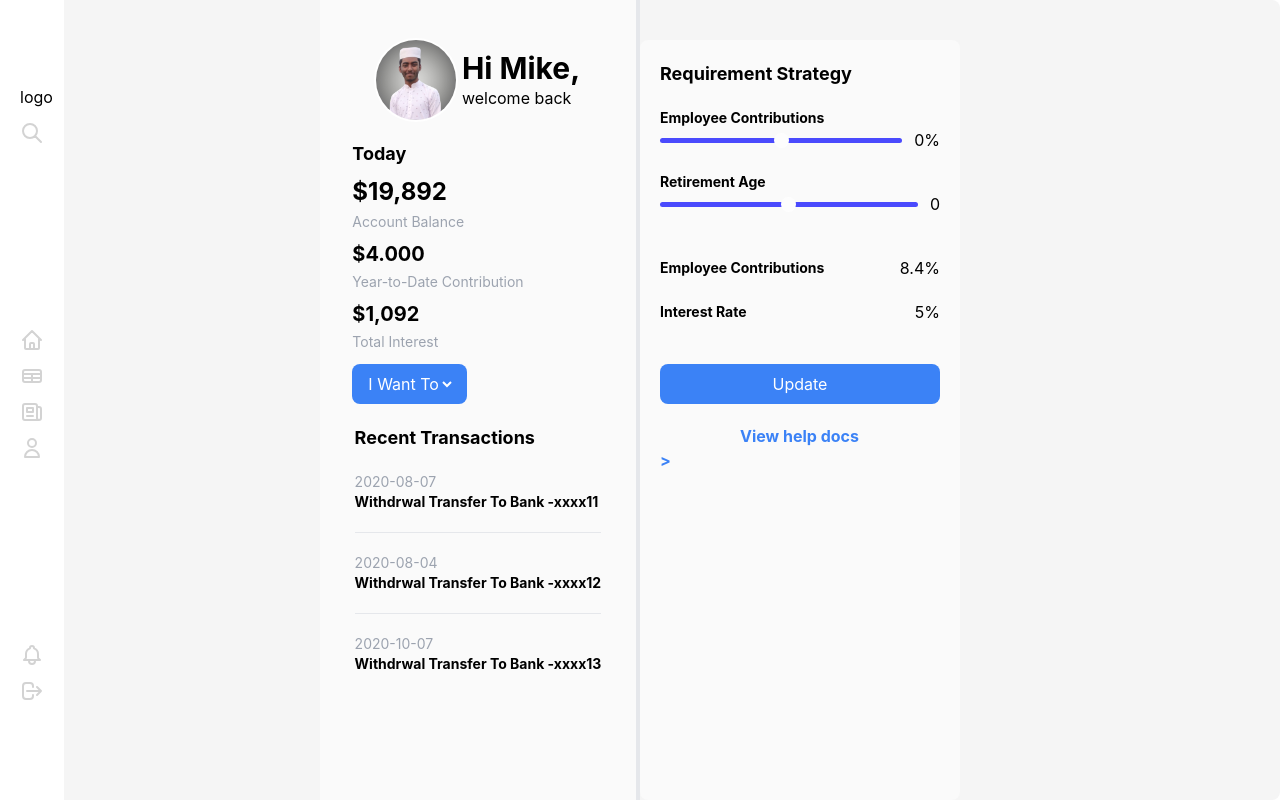
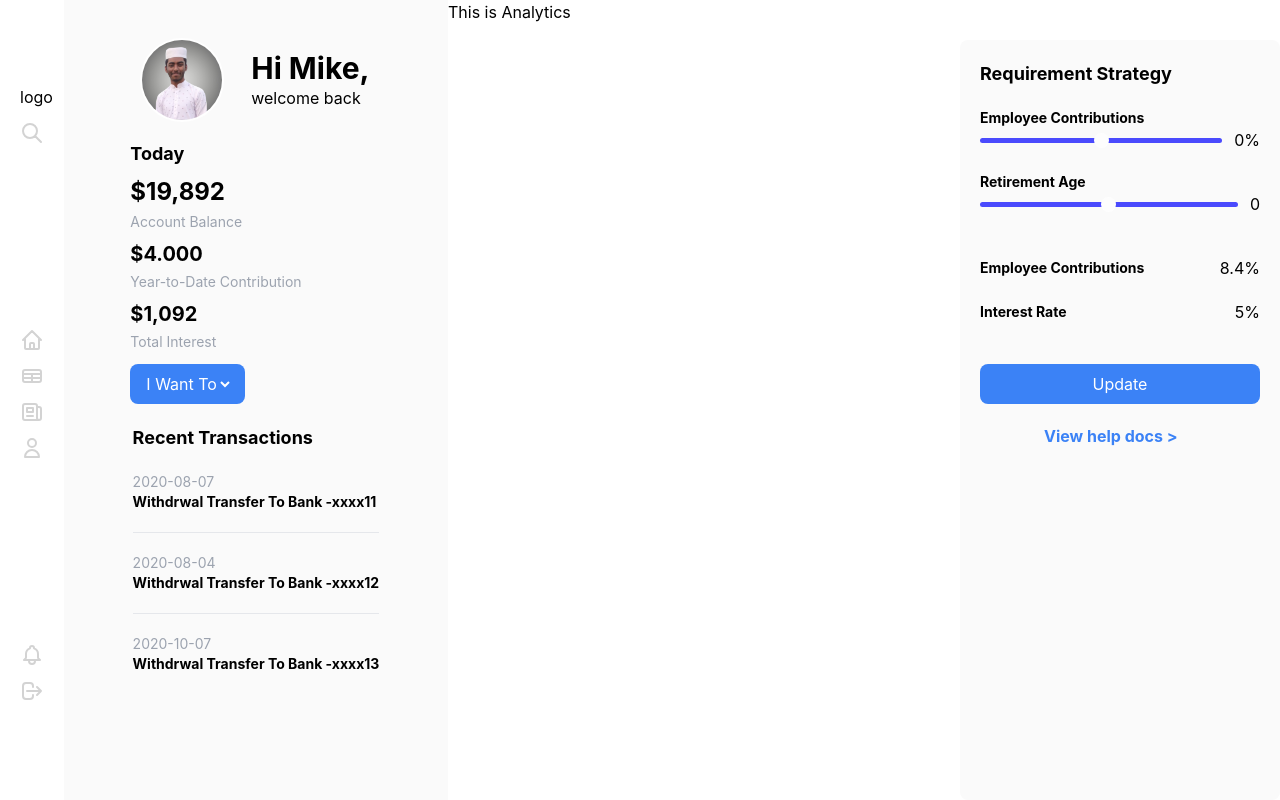
Before and after one commit to mahfuzswaron/user-dashboard, a React (Create React App) app: page / in a window 1280 px wide. Built offline with nearby package versions, Linux system fonts and the light colour scheme.

Commit message:
layout updated into flex

```diff
--- a/src/App.js
+++ b/src/App.js
@@ -2,14 +2,16 @@ import './App.css';
 import HelloSection from './components/sections/Hello_section/HelloSection';
 import Navbar from './components/sections/Navbar';
 import Strategy from './components/sections/Strategy/Strategy';
+import Analytics from './components/sections/Analytics/Analytics';
 
 
 
 function App() {
   return (
-    <section className='bg-neutral-100 rounded-lg grid grid-cols-4'>
+    <section className='bg-white rounded-lg flex '>
       <Navbar />
       <HelloSection />
+      <Analytics />
       <Strategy />
 
     </section>
--- a/src/components/sections/Analytics/Analytics.js
+++ b/src/components/sections/Analytics/Analytics.js
@@ -2,9 +2,9 @@ import React from 'react';
 
 const Analytics = () => {
     return (
-        <div>
+        <section className='w-2/5 bg-white'>
             <h2>This is Analytics</h2>
-        </div>
+        </section>
     );
 };
 
--- a/src/components/sections/Hello_section/HelloSection.js
+++ b/src/components/sections/Hello_section/HelloSection.js
@@ -6,7 +6,7 @@ import Subtitle from '../../shared/Subtitle';
 
 const HelloSection = () => {
     return (
-        <section className='flex flex-col bg-[#FAFAFA] items-center border-r-4 '>
+        <section className='flex flex-col bg-[#FAFAFA] items-center w-96'>
             <div className='flex justify-around items-center mt-10 w-2/3'>
                 <div>
                     <img className='inline-block h-20 w-20 rounded-full ring-2 ring-white' src={user_pic} alt='' />
--- a/src/components/sections/Strategy/Strategy.js
+++ b/src/components/sections/Strategy/Strategy.js
@@ -7,7 +7,7 @@ const Strategy = () => {
     const [EmprangeValue, setEmpRangeValue] = useState(0);
     const [RetrangeValue, setRetRangeValue] = useState(0);
     return (
-        <section className='bg-[#FAFAFA] p-5 mt-10 rounded-lg'>
+        <section className='bg-[#FAFAFA] p-5 mt-10 rounded-lg w-80'>
             <Title>Requirement Strategy</Title>
             <div className='my-5'>
                 <Subtitle>Employee Contributions</Subtitle>
@@ -34,7 +34,7 @@ const Strategy = () => {
                 </div>
             </div>
             <button className='btn py-2 px-3 my-5 w-full bg-blue-500 text-white rounded-lg'>Update</button>
-            <a href='#' className='text-blue-500 font-bold mx-20' >{'View help docs >'} </a>
+            <a href='#' className='text-blue-500 font-bold mx-16' >{'View help docs >'} </a>
             <div>
 
             </div>
```
